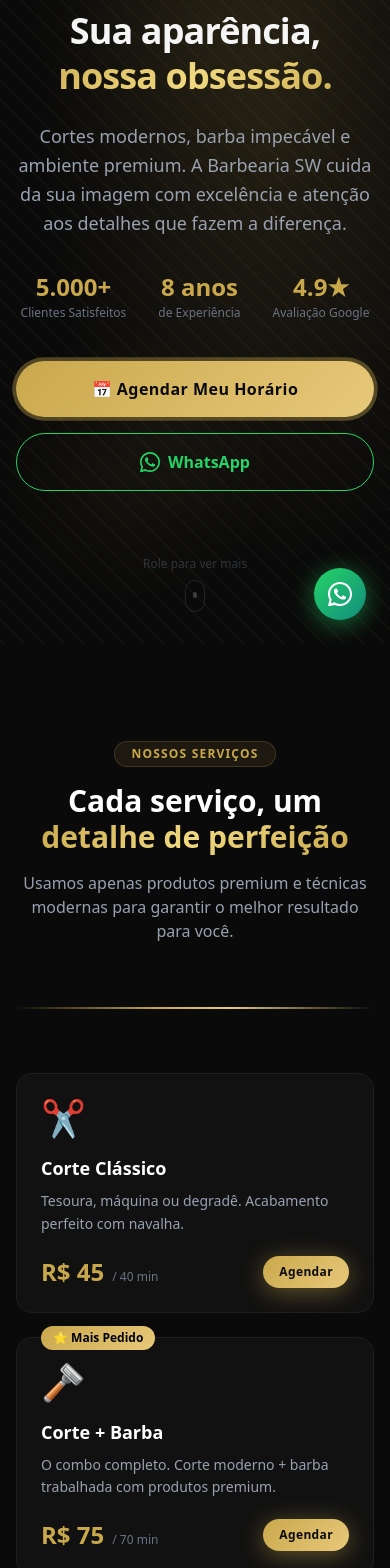
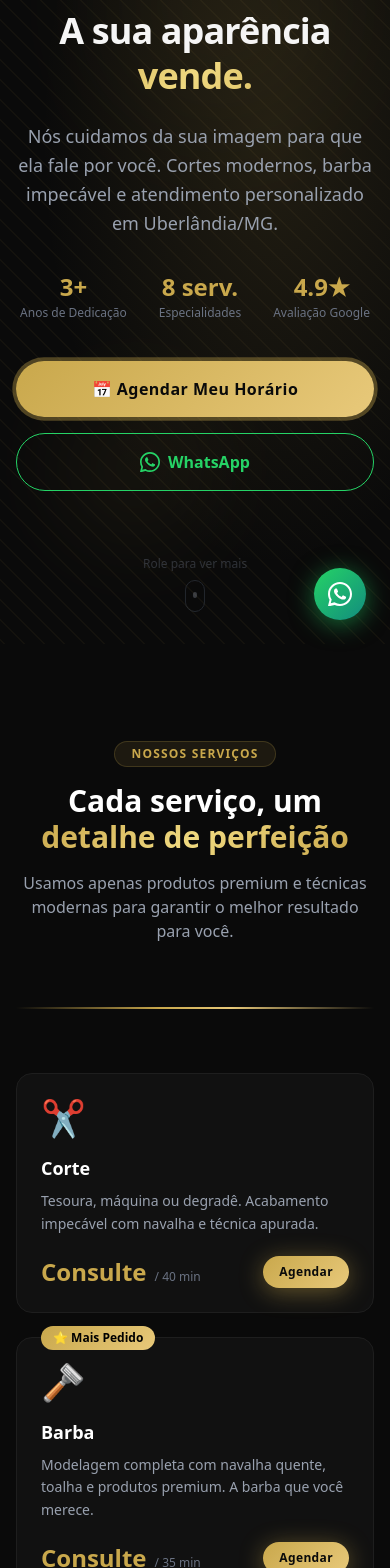
Before and after one commit to aquinonascimentotech/barbearia-sw, a Next.js app: page / in a window 390 px wide. Shown: the part 200-1768 px from the top of the page. Built offline with nearby package versions, Linux system fonts and the light colour scheme.

Commit message:
feat: update with real data - Uberlandia address, phone, team members, real services

```diff
--- a/app/layout.tsx
+++ b/app/layout.tsx
@@ -9,13 +9,13 @@ const inter = Inter({
 });
 
 export const metadata: Metadata = {
-  title: "Barbearia SW | Cortes de Excelência em São Paulo",
+  title: "Barbearia SW | Uberlândia/MG — A sua aparência vende",
   description:
-    "A barbearia premium de São Paulo. Cortes modernos, barba perfeita e atendimento VIP. Agende seu horário agora e transforme seu visual.",
-  keywords: "barbearia, corte de cabelo, barba, São Paulo, barbearia premium",
+    "Barbearia premium em Uberlândia/MG. Cortes modernos, barba impecável e atendimento personalizado. Seg–Sex 8h30–19h | Sáb 9h–16h30. Agende agora!",
+  keywords: "barbearia, corte de cabelo, barba, Uberlândia, MG, barbearia SW, barbearia Uberlândia",
   openGraph: {
-    title: "Barbearia SW | Cortes de Excelência",
-    description: "Transforme seu visual com os melhores barbeiros de SP. Agende agora!",
+    title: "Barbearia SW | Uberlândia/MG",
+    description: "A sua aparência vende. Nós cuidamos da sua imagem para que ela fale por você. Agende agora!",
     type: "website",
   },
 };
--- a/app/page.tsx
+++ b/app/page.tsx
@@ -5,6 +5,7 @@ import BeforeAfter from "@/components/BeforeAfter";
 import Testimonials from "@/components/Testimonials";
 import BookingForm from "@/components/BookingForm";
 import Location from "@/components/Location";
+import Team from "@/components/Team";
 import FAQ from "@/components/FAQ";
 import FinalCTA from "@/components/FinalCTA";
 import Footer from "@/components/Footer";
@@ -19,6 +20,7 @@ export default function Home() {
         <Services />
         <BeforeAfter />
         <Testimonials />
+        <Team />
         <BookingForm />
         <Location />
         <FAQ />
--- a/components/BookingForm.tsx
+++ b/components/BookingForm.tsx
@@ -65,7 +65,7 @@ export default function BookingForm() {
     );
 
     setStatus("success");
-    window.open(`https://wa.me/5511999999999?text=${msg}`, "_blank");
+    window.open(`https://wa.me/553432122031?text=${msg}`, "_blank");
   };
 
   const isValid =
@@ -111,17 +111,17 @@ export default function BookingForm() {
                 {
                   icon: "📍",
                   title: "Endereço",
-                  text: "Rua Exemplo, 123 — São Paulo, SP",
+                  text: "Av. Floriano Peixoto, 2593 — Uberlândia/MG",
                 },
                 {
                   icon: "🕐",
                   title: "Horários",
-                  text: "Seg–Sex: 09h–20h | Sáb: 09h–18h",
+                  text: "Seg–Sex: 8h30–19h | Sáb: 9h–16h30",
                 },
                 {
                   icon: "📱",
                   title: "WhatsApp",
-                  text: "(11) 99999-9999",
+                  text: "(34) 3212-2031",
                 },
                 {
                   icon: "📸",
--- a/components/FAQ.tsx
+++ b/components/FAQ.tsx
@@ -115,7 +115,7 @@ export default function FAQ() {
             Ainda tem dúvidas? Fale direto com a gente.
           </p>
           <a
-            href="https://wa.me/5511999999999?text=Olá!%20Tenho%20uma%20dúvida%20sobre%20os%20serviços."
+            href="https://wa.me/553432122031?text=Olá!%20Tenho%20uma%20dúvida%20sobre%20os%20serviços."
             target="_blank"
             rel="noopener noreferrer"
             className="inline-flex items-center gap-2 rounded-full px-8 py-3 text-sm font-bold border border-[#25d366] text-[#25d366] hover:bg-[#25d366]/10 transition-all"
--- a/components/FinalCTA.tsx
+++ b/components/FinalCTA.tsx
@@ -56,7 +56,7 @@ export default function FinalCTA() {
             📅 Agendar Meu Horário
           </a>
           <a
-            href="https://wa.me/5511999999999?text=Olá!%20Quero%20agendar%20um%20horário%20na%20Barbearia%20SW."
+            href="https://wa.me/553432122031?text=Olá!%20Quero%20agendar%20um%20horário%20na%20Barbearia%20SW."
             target="_blank"
             rel="noopener noreferrer"
             className="flex items-center gap-2 rounded-full px-10 py-4 text-base font-bold border border-[#25d366] text-[#25d366] hover:bg-[#25d366]/10 transition-all"
--- a/components/Footer.tsx
+++ b/components/Footer.tsx
@@ -42,7 +42,7 @@ export default function Footer() {
                 📸
               </a>
               <a
-                href="https://wa.me/5511999999999"
+                href="https://wa.me/553432122031"
                 target="_blank"
                 rel="noopener noreferrer"
                 className="w-10 h-10 rounded-full flex items-center justify-center text-sm transition-all hover:scale-110"
@@ -86,19 +86,19 @@ export default function Footer() {
             <ul className="space-y-2 text-sm text-gray-500">
               <li className="flex gap-2">
                 <span>📍</span>
-                <span>Rua Exemplo, 123 — SP</span>
+                <span>Av. Floriano Peixoto, 2593 — Uberlândia/MG</span>
               </li>
               <li className="flex gap-2">
                 <span>📱</span>
-                <span>(11) 99999-9999</span>
+                <span>(34) 3212-2031</span>
               </li>
               <li className="flex gap-2">
                 <span>🕐</span>
-                <span>Seg–Sex: 9h–20h</span>
+                <span>Seg–Sex: 8h30–19h</span>
               </li>
               <li className="flex gap-2">
                 <span>🕐</span>
-                <span>Sáb: 9h–18h</span>
+                <span>Sáb: 9h–16h30</span>
               </li>
             </ul>
           </div>
--- a/components/Hero.tsx
+++ b/components/Hero.tsx
@@ -43,21 +43,21 @@ export default function Hero() {
           </div>
 
           <h1 className="text-4xl sm:text-5xl lg:text-6xl font-black leading-tight mb-6 tracking-tight">
-            Sua aparência,{" "}
-            <span className="gold-gradient-text block">nossa obsessão.</span>
+            A sua aparência{" "}
+            <span className="gold-gradient-text block">vende.</span>
           </h1>
 
           <p className="text-lg text-gray-400 leading-relaxed mb-8 max-w-lg mx-auto lg:mx-0">
-            Cortes modernos, barba impecável e ambiente premium. A Barbearia SW
-            cuida da sua imagem com excelência e atenção aos detalhes que fazem
-            a diferença.
+            Nós cuidamos da sua imagem para que ela fale por você. Cortes
+            modernos, barba impecável e atendimento personalizado em
+            Uberlândia/MG.
           </p>
 
           {/* Stats */}
           <div className="flex justify-center lg:justify-start gap-8 mb-10">
             {[
-              { value: "5.000+", label: "Clientes Satisfeitos" },
-              { value: "8 anos", label: "de Experiência" },
+              { value: "3+", label: "Anos de Dedicação" },
+              { value: "8 serv.", label: "Especialidades" },
               { value: "4.9★", label: "Avaliação Google" },
             ].map((stat) => (
               <div key={stat.label} className="text-center lg:text-left">
@@ -76,7 +76,7 @@ export default function Hero() {
               📅 Agendar Meu Horário
             </a>
             <a
-              href="https://wa.me/5511999999999?text=Olá!%20Quero%20agendar%20um%20horário."
+              href="https://wa.me/553432122031?text=Olá!%20Quero%20agendar%20um%20horário."
               target="_blank"
               rel="noopener noreferrer"
               className="flex items-center justify-center gap-2 rounded-full px-8 py-4 text-base font-bold border border-[#25d366] text-[#25d366] hover:bg-[#25d366]/10 transition-all"
--- a/components/Location.tsx
+++ b/components/Location.tsx
@@ -71,21 +71,21 @@ export default function Location() {
                 {
                   icon: "📍",
                   title: "Endereço",
-                  lines: ["Rua Exemplo, 123", "Bairro Centro — São Paulo, SP", "CEP 01310-000"],
+                  lines: ["Av. Floriano Peixoto, 2593", "Nossa Senhora Aparecida — Uberlândia/MG", "CEP 38400-702"],
                 },
                 {
                   icon: "🕐",
                   title: "Horários de Funcionamento",
                   lines: [
-                    "Segunda a Sexta: 09h às 20h",
-                    "Sábado: 09h às 18h",
+                    "Segunda a Sexta: 08:30 às 19:00",
+                    "Sábado: 09:00 às 16:30",
                     "Domingo: Fechado",
                   ],
                 },
                 {
                   icon: "📞",
                   title: "Contato",
-                  lines: ["(11) 99999-9999 (WhatsApp)", "contato@barbeariasw.com.br"],
+                  lines: ["(34) 3212-2031 (WhatsApp)", "@barbearia.sw"],
                 },
               ].map((block) => (
                 <div
--- a/components/Services.tsx
+++ b/components/Services.tsx
@@ -3,50 +3,66 @@ import Reveal from "./Reveal";
 const services = [
   {
     icon: "✂️",
-    name: "Corte Clássico",
-    description: "Tesoura, máquina ou degradê. Acabamento perfeito com navalha.",
-    price: "R$ 45",
+    name: "Corte",
+    description: "Tesoura, máquina ou degradê. Acabamento impecável com navalha e técnica apurada.",
+    price: "Consulte",
     duration: "40 min",
     popular: false,
   },
   {
     icon: "🪒",
-    name: "Corte + Barba",
-    description: "O combo completo. Corte moderno + barba trabalhada com produtos premium.",
-    price: "R$ 75",
-    duration: "70 min",
+    name: "Barba",
+    description: "Modelagem completa com navalha quente, toalha e produtos premium. A barba que você merece.",
+    price: "Consulte",
+    duration: "35 min",
     popular: true,
   },
   {
-    icon: "🧔",
-    name: "Barba Completa",
-    description: "Modelagem, hidratação e acabamento com navalha quente.",
-    price: "R$ 40",
-    duration: "35 min",
-    popular: false,
-  },
-  {
     icon: "💆",
-    name: "Hidratação Capilar",
-    description: "Tratamento intensivo para cabelos ressecados ou danificados.",
-    price: "R$ 50",
+    name: "Hidratação",
+    description: "Tratamento intensivo para cabelos ressecados ou danificados. Resultado visível na primeira sessão.",
+    price: "Consulte",
     duration: "30 min",
     popular: false,
   },
   {
-    icon: "👑",
-    name: "VIP Premium",
-    description: "Corte + barba + hidratação + massagem + drink. Experiência completa.",
-    price: "R$ 130",
-    duration: "2h",
+    icon: "🎯",
+    name: "Pigmentação para Barba",
+    description: "Cobertura de falhas e uniformização da barba. Resultado natural e duradouro.",
+    price: "Consulte",
+    duration: "45 min",
     popular: false,
   },
   {
-    icon: "🎯",
-    name: "Pigmentação",
-    description: "Cobertura de falhas na barba. Resultado natural e duradouro.",
-    price: "R$ 60",
-    duration: "45 min",
+    icon: "💇",
+    name: "Progressiva",
+    description: "Alinhamento e definição dos fios com técnica profissional. Cabelo mais leve e fácil de pentear.",
+    price: "Consulte",
+    duration: "60 min",
+    popular: false,
+  },
+  {
+    icon: "✨",
+    name: "Sobrancelha",
+    description: "Design e modelagem de sobrancelha masculina para um visual mais definido e harmonioso.",
+    price: "Consulte",
+    duration: "20 min",
+    popular: false,
+  },
+  {
+    icon: "🎨",
+    name: "Tintura para Cabelo",
+    description: "Coloração profissional com produtos de qualidade. Cobertura de grisalhos ou mudança de visual.",
+    price: "Consulte",
+    duration: "50 min",
+    popular: false,
+  },
+  {
+    icon: "🌿",
+    name: "Limpeza de Pele com Argila",
+    description: "Tratamento facial com argila para limpeza profunda, poros menos visíveis e pele renovada.",
+    price: "Consulte",
+    duration: "40 min",
     popular: false,
   },
 ];
--- /dev/null
+++ b/components/Team.tsx
@@ -0,0 +1,97 @@
+import Reveal from "./Reveal";
+
+const team = [
+  {
+    name: "Fabrício Borges",
+    role: "Barbeiro Sênior & Fundador",
+    initials: "FB",
+    bio: "Mais de 3 anos dedicado à arte da barbearia. Especialista em cortes modernos e técnicas tradicionais. Cada cliente sai transformado.",
+  },
+  {
+    name: "Samuel Wesley",
+    role: "Especialista em Barba",
+    initials: "SW",
+    bio: "Precisão e cuidado em cada detalhe. Referência em pigmentação, modelagem e acabamento de barba em Uberlândia.",
+  },
+  {
+    name: "Danyel Araújo",
+    role: "Barbeiro & Especialista Capilar",
+    initials: "DA",
+    bio: "Domina técnicas de hidratação, progressiva e tintura. Transforma o visual com técnica apurada e atenção ao cliente.",
+  },
+];
+
+export default function Team() {
+  return (
+    <section
+      className="py-24 px-4 sm:px-6"
+      style={{ background: "linear-gradient(180deg, #0f0f0f 0%, #0a0a0a 100%)" }}
+    >
+      <div className="max-w-6xl mx-auto">
+        {/* Header */}
+        <Reveal className="text-center mb-16">
+          <span
+            className="inline-block px-4 py-1 rounded-full text-xs font-semibold mb-4 uppercase tracking-widest"
+            style={{
+              background: "rgba(201,168,76,0.1)",
+              color: "#c9a84c",
+              border: "1px solid rgba(201,168,76,0.2)",
+            }}
+          >
+            Nossa Equipe
+          </span>
+          <h2 className="text-3xl sm:text-4xl font-black text-white mb-4">
+            Profissionais{" "}
+            <span className="gold-gradient-text">experientes</span>
+          </h2>
+          <p className="text-gray-400 max-w-xl mx-auto">
+            Cada barbeiro é especialista na sua área. Você está em boas mãos —
+            seja qual for o serviço que escolher.
+          </p>
+        </Reveal>
+
+        <hr className="section-gold-line mb-16" />
+
+        {/* Cards */}
+        <div className="grid sm:grid-cols-3 gap-8 max-w-4xl mx-auto">
+          {team.map((member, i) => (
+            <Reveal key={member.name} delay={i * 100}>
+              <div className="card-dark rounded-3xl p-8 text-center hover:border-[#c9a84c]/30 transition-all duration-300 hover:-translate-y-1 h-full flex flex-col items-center">
+                {/* Avatar */}
+                <div
+                  className="w-20 h-20 rounded-full flex items-center justify-center text-xl font-black text-black mb-5 ring-2 ring-[#c9a84c]/30"
+                  style={{ background: "linear-gradient(135deg, #c9a84c, #e8c97a)" }}
+                >
+                  {member.initials}
+                </div>
+
+                <h3 className="text-white font-bold text-lg mb-1">{member.name}</h3>
+                <span
+                  className="text-xs font-semibold px-3 py-1 rounded-full mb-4"
+                  style={{
+                    background: "rgba(201,168,76,0.1)",
+                    color: "#c9a84c",
+                    border: "1px solid rgba(201,168,76,0.2)",
+                  }}
+                >
+                  {member.role}
+                </span>
+                <p className="text-gray-400 text-sm leading-relaxed">{member.bio}</p>
+              </div>
+            </Reveal>
+          ))}
+        </div>
+
+        {/* CTA */}
+        <Reveal className="text-center mt-14" delay={150}>
+          <a
+            href="#agendamento"
+            className="btn-gold inline-flex items-center gap-2 rounded-full px-10 py-4 text-base"
+          >
+            📅 Escolha seu profissional e agende
+          </a>
+        </Reveal>
+      </div>
+    </section>
+  );
+}
--- a/components/WhatsAppButton.tsx
+++ b/components/WhatsAppButton.tsx
@@ -7,7 +7,7 @@ export default function WhatsAppButton() {
 
   return (
     <a
-      href="https://wa.me/5511999999999?text=Olá!%20Quero%20agendar%20um%20horário%20na%20Barbearia%20SW."
+      href="https://wa.me/553432122031?text=Olá!%20Quero%20agendar%20um%20horário%20na%20Barbearia%20SW."
       target="_blank"
       rel="noopener noreferrer"
       className="fixed bottom-6 right-6 z-50 flex items-center gap-3 rounded-full shadow-2xl transition-all duration-300"
```
